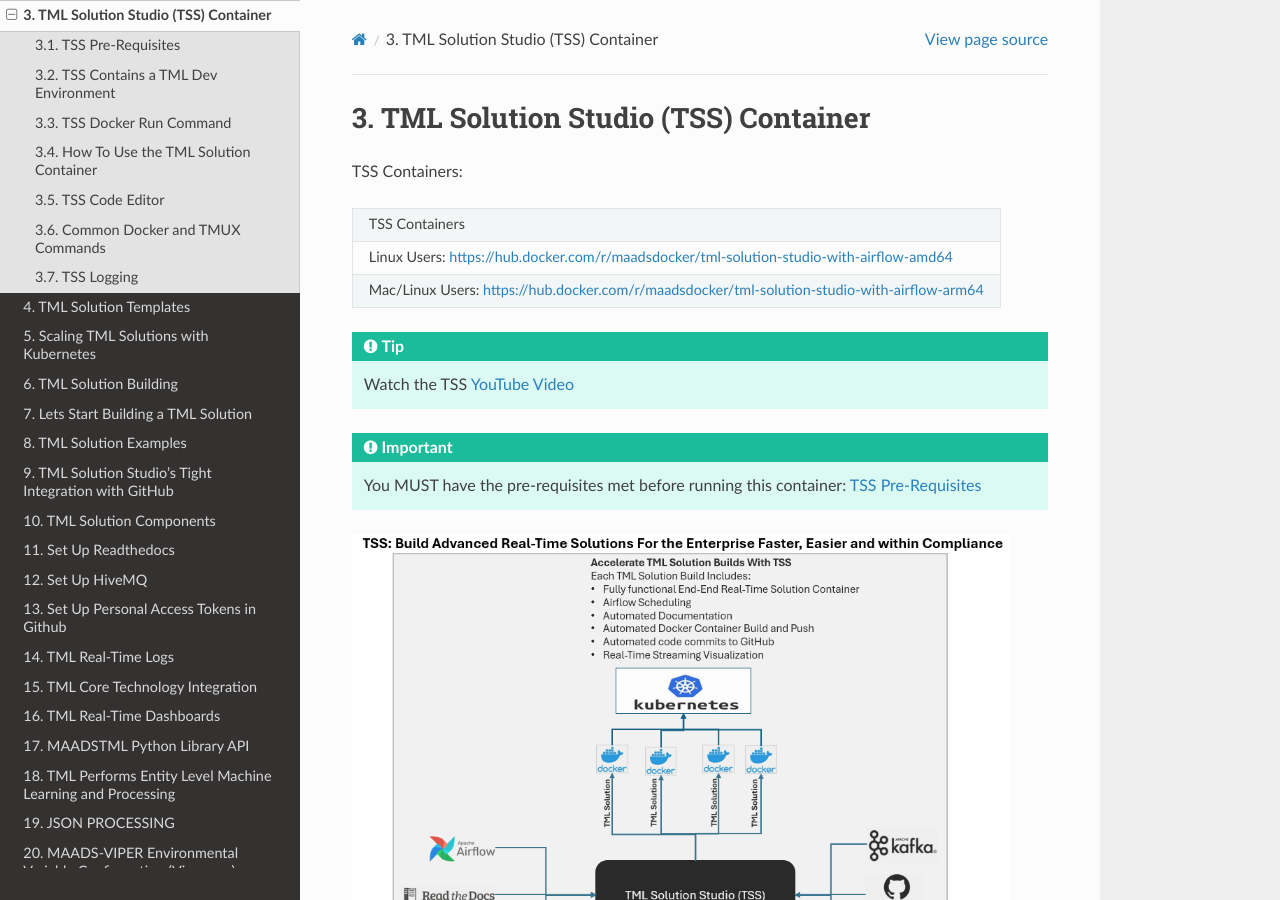
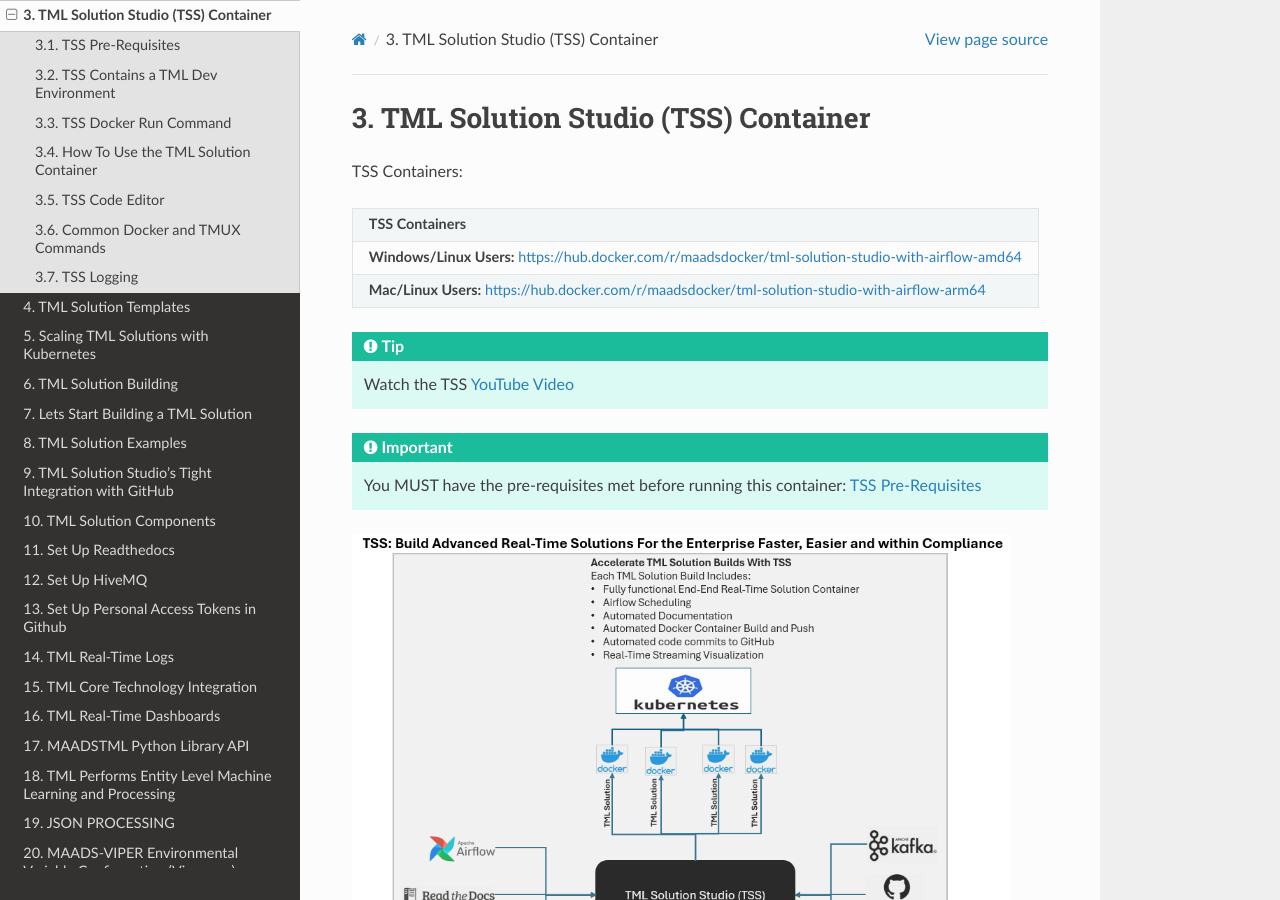
Before and after one commit to smaurice101/readthedocs, a Sphinx documentation site: the page built from docs/source/docker.rst, in a window 1280 px wide and 900 px high. Built offline with Sphinx 7.4.7 and the Read the Docs theme 3.1.0, drawn with Linux system fonts in a browser that asks for light colours.

Commit message:
Update docker.rst

```diff
--- a/docs/source/docker.rst
+++ b/docs/source/docker.rst
@@ -5,9 +5,9 @@
 
 .. list-table::
 
-   * - TSS Containers
-   * - Linux Users: `<https://hub.docker.com/r/maadsdocker/tml-solution-studio-with-airflow-amd64>`_
-   * - Mac/Linux Users: `<https://hub.docker.com/r/maadsdocker/tml-solution-studio-with-airflow-arm64>`_
+   * - **TSS Containers**
+   * - **Windows/Linux Users:** `<https://hub.docker.com/r/maadsdocker/tml-solution-studio-with-airflow-amd64>`_
+   * - **Mac/Linux Users:** `<https://hub.docker.com/r/maadsdocker/tml-solution-studio-with-airflow-arm64>`_
 
 .. tip::
    Watch the TSS `YouTube Video <https://www.youtube.com/watch?v=z3h2nJXVgUs>`_
```
